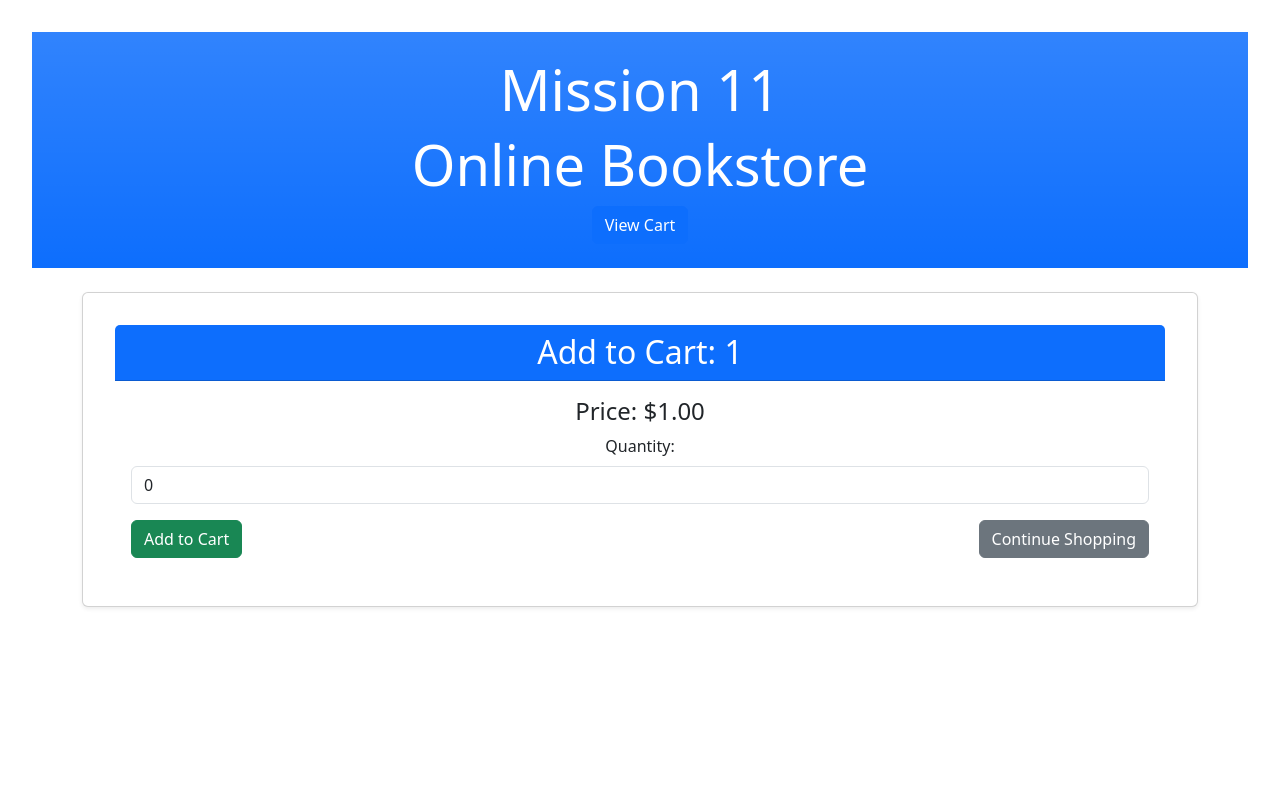
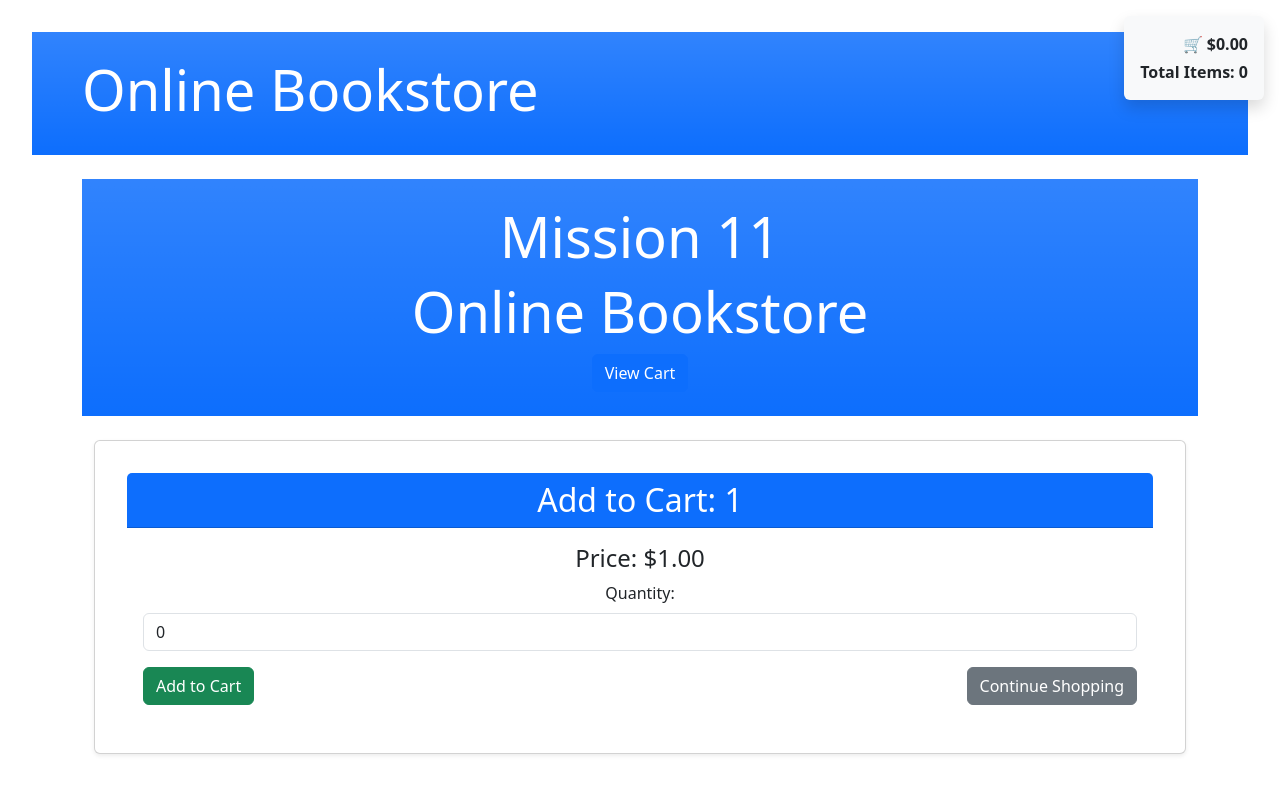
Before and after one commit to Mhiller4/Mission11_Hiller, a React (Vite) app in the folder frontend/: page /cart/1/1/1 in a window 1280 px wide. Shown: the top 794 px of the page. Built offline with nearby package versions, Linux system fonts and the light colour scheme.

Commit message:
Updated again

```diff
--- a/frontend/src/App.tsx
+++ b/frontend/src/App.tsx
@@ -1,32 +1,60 @@
-
-import './App.css'
-import {BrowserRouter as Router, Routes, Route} from 'react-router-dom'
-import BooksPage from './pages/BooksPage'
-import BookCart from './pages/BookCartPage'
-import Cart from './pages/Cart'
-import { CartProvider } from './context/CartContext'
-
-
+import './App.css';
+import { BrowserRouter as Router, Routes, Route } from 'react-router-dom';
+import 'bootstrap/dist/css/bootstrap.min.css';
+import 'bootstrap/dist/js/bootstrap.bundle.min.js';
+import BooksPage from './pages/BooksPage';
+import BookCart from './pages/BookCartPage';
+import Cart from './pages/Cart';
+import { CartProvider } from './context/CartContext';
+import CartSummary from './components/CartSummary';
 
 function App() {
+  return (
+    <CartProvider>
+      <Router>
+        {/* Header with gradient background */}
+        <header className="container-fluid bg-primary bg-gradient text-white py-4">
+          <div className="container d-flex justify-content-between align-items-center">
+            <h1 className="display-4">Online Bookstore</h1>
+            {/* Optionally, you can still have a "View Cart" button here */}
+          </div>
+        </header>
 
+        {/* Main content */}
+        <div className="container my-4">
+          <Routes>
+            <Route path="/" element={<BooksPage />} />
+            <Route path="/cart/:title/:price/:bookID" element={<BookCart />} />
+            <Route path="/mycart" element={<Cart />} />
+          </Routes>
+        </div>
 
-  return (
-    <>
-    <CartProvider>
+        {/* Offcanvas Shopping Cart Sidebar */}
+        <div
+          className="offcanvas offcanvas-end"
+          tabIndex={-1}
+          id="cartOffcanvas"
+          aria-labelledby="cartOffcanvasLabel"
+        >
+          <div className="offcanvas-header">
+            <h5 id="cartOffcanvasLabel">Shopping Cart</h5>
+            <button
+              type="button"
+              className="btn-close text-reset"
+              data-bs-dismiss="offcanvas"
+              aria-label="Close"
+            ></button>
+          </div>
+          <div className="offcanvas-body">
+            <Cart />
+          </div>
+        </div>
 
-    <Router>
-          <Routes>
-            <Route path='/' element={<BooksPage/>}/>
-            <Route path='/cart/:title/:price/:bookID' element={<BookCart/>}/>
-            <Route path='/mycart' element={<Cart/>}/>
-          </Routes>
-    </Router>
-
+        {/* Render the CartSummary so it's always visible */}
+        <CartSummary />
+      </Router>
     </CartProvider>
-
-    </>
-  )
+  );
 }
 
-export default App
+export default App;
--- a/frontend/src/components/CartSummary.tsx
+++ b/frontend/src/components/CartSummary.tsx
@@ -1,36 +1,65 @@
-import { useNavigate } from "react-router-dom"
+// import { useNavigate } from "react-router-dom"
+// import { useCart } from "../context/CartContext";
+
+
+// const CartSummary = () =>{
+//         const navigate = useNavigate();
+//         const {cart} = useCart();
+//         const totalAmount = cart.reduce((sum,item) => sum + (item.price * item.quantityAmount), 0)
+//         const totalQuantity = cart.reduce((sum,item) => sum + (item.quantityAmount), 0)
+//     return(
+
+//         <div
+//         className="position-fixed top-0 end-0 m-3 p-3 bg-light rounded shadow"
+//         style={{ cursor: 'pointer', fontSize: '16px' }}
+//         onClick={() => navigate('/mycart')}
+//         >
+//         <div className="d-flex flex-column align-items-end">
+//             <p className="mb-1">
+//             🛒 <strong>${totalAmount.toFixed(2)}</strong>
+//             </p>
+//             <p className="mb-0">
+//             <strong>Total Items: {totalQuantity}</strong>
+//             </p>
+//         </div>
+//         </div>
+
+//     );
+// };
+
+// export default CartSummary
+
 import { useCart } from "../context/CartContext";
 
+const CartSummary = () => {
+  const { cart } = useCart();
+  const totalAmount = cart.reduce(
+    (sum, item) => sum + item.price * item.quantityAmount,
+    0
+  );
+  const totalQuantity = cart.reduce(
+    (sum, item) => sum + item.quantityAmount,
+    0
+  );
 
-const CartSummary = () =>{
-        const navigate = useNavigate();
-        const {cart} = useCart();
-        const totalAmount = cart.reduce((sum,item) => sum + (item.price * item.quantityAmount), 0)
-    return(
-
-        <div style={{
-                position: "fixed",
-                top: '10px',
-                right: '20px',
-                background: '#f8f9fa',
-                padding: '10px 15px',
-                borderRadius: '8px',
-                cursor: 'pointer',
-                display: 'flex',
-                alignItems: 'center',
-                boxShadow: '0 2px 5 px rgba(0,0,0,0.2)',
-                fontSize: '16px',
-
-        }}
-        onClick={() => navigate('/mycart')}
-
-
-
-        >🛒 <strong>${totalAmount.toFixed(2)}</strong>
-
-        </div>
-
-    );
+  return (
+    <div
+      className="position-fixed top-0 end-0 m-3 p-3 bg-light rounded shadow"
+      style={{ cursor: "pointer", fontSize: "16px" }}
+      data-bs-toggle="offcanvas"
+      data-bs-target="#cartOffcanvas"
+      aria-controls="cartOffcanvas"
+    >
+      <div className="d-flex flex-column align-items-end">
+        <p className="mb-1">
+          🛒 <strong>${totalAmount.toFixed(2)}</strong>
+        </p>
+        <p className="mb-0">
+          <strong>Total Items: {totalQuantity}</strong>
+        </p>
+      </div>
+    </div>
+  );
 };
 
-export default CartSummary
+export default CartSummary;
--- a/frontend/src/pages/BookCartPage.tsx
+++ b/frontend/src/pages/BookCartPage.tsx
@@ -3,6 +3,7 @@ import Welcome from '../components/Welcome'
 import { useCart } from '../context/CartContext';
 import {useState} from 'react'
 import { CartItem } from '../types/cart';
+import Cart from '../pages/Cart';
 
 
 
```
Also changed, not shown: frontend/src/pages/BooksPage.tsx (+8 -0 lines), 1 other file (tests, documents, lock files or other folders).
